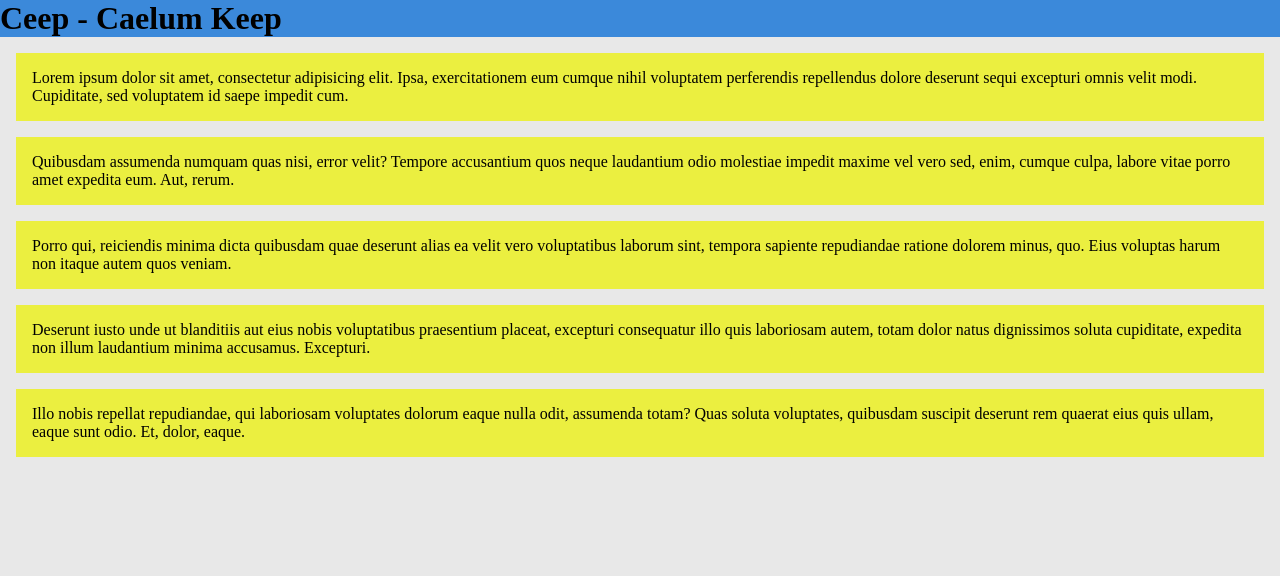
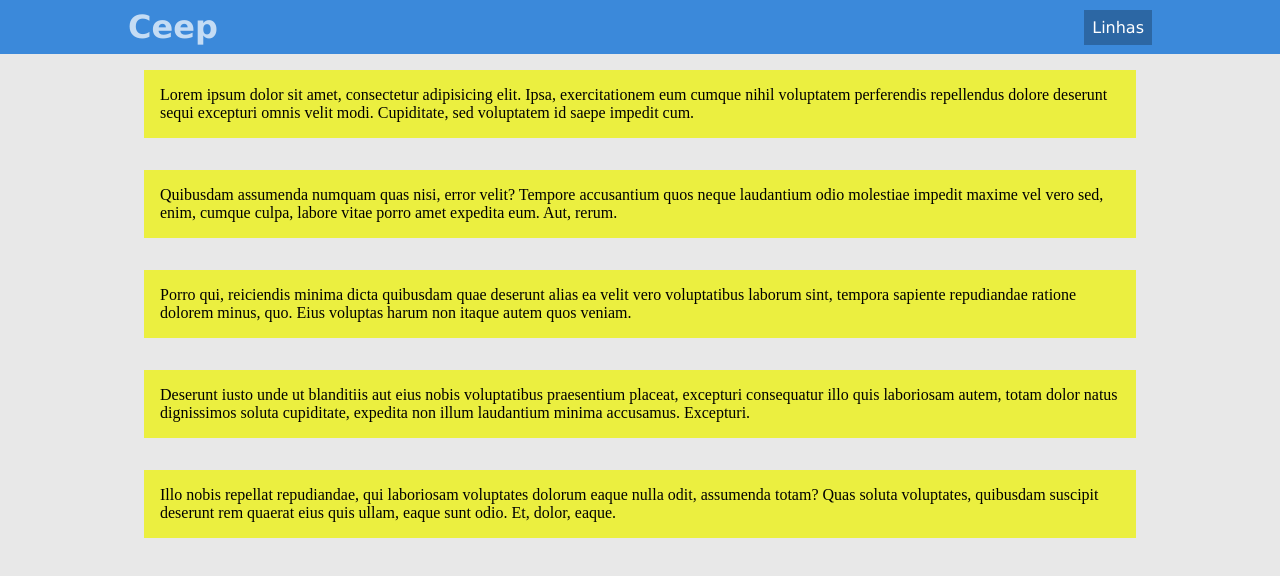
Before and after one commit to bombonato/wd47-jquery, a plain HTML site: page app/index.html in a window 1280 px wide. Drawn offline with Linux system fonts and the light colour scheme.

Commit message:
Aula1 - Design Responsive - Media Query - Intro JS QuerySelector - flexbox

```diff
--- /dev/null
+++ b/app/cabecalho.css
@@ -0,0 +1,22 @@
+.cabecalho {
+	font-size: 1rem;
+	padding-top: .5em;
+	padding-bottom: .5em;
+	text-align: center;
+	display: flex;
+	flex-wrap: wrap;
+	justify-content: space-between;
+	align-items: center;
+	align-content: center;
+}
+
+.cabecalho-logo {
+	font-size: 2em;
+	margin-bottom: .3em;
+	font-family: "Verdana", "Helvetica", sans-serif;
+	color: rgba(255,255,255,.7);
+	display: inline-block;
+	vertical-align: middle;
+	margin-right: 1em;
+	margin-bottom: 0;
+}
--- a/app/estilos.css
+++ b/app/estilos.css
@@ -1,17 +1,62 @@
 * {
-    margin:0; // margin entre a borda e os outros elementosda página
-    padding: 0; // margin interna entre borda e elemento
+/*    margin entre a borda e os outros elementosda página*/
+    margin: 0;
+/*    margin interna entre borda e elemento*/
+    padding: 0;
 }
 body {
      background: #e8e8e8;
 }
-h1 {
+
+.cabecalho {
     background: #3b89da;
-    padding: 16px // margin interna entre borda e elemento
+/*    /margin interna entre borda e elemento*/
+/*    padding: 16px;*/
 }
 
 .cartao {
     background: #ebef40;
     margin: 16px;
     padding: 16px;
+    display: block;
+
 }
+
+#mudaLayout {
+    display: none;
+}
+
+/*depois do tam definido, ele tratará diferentemente.*/
+@media (min-width: 560px) {
+    .cartao {
+        display: inline-block;
+        width: 190px;
+        box-sizing: border-box; /* para considerar todas as bordas no tamanho*/
+        text-align: left;
+        flex-grow: 1; /* permite que o cartão de uma esticada se não couber na mesma linha */
+    }
+    .mural {
+        text-align: center;
+        display: flex;
+        flex-wrap: wrap;
+    }
+
+    .mural--linhas {
+        flex-direction: column;
+    }
+    .mural--linhas .cartao {
+        width: auto;
+    }
+    #mudaLayout {
+        display: inline-block;
+    }
+}
+
+.container {
+/*    com 2 valores, 1o é top e bottom e 2o é left right*/
+    padding: 0 10%;
+}
+
+.mural {
+/*    diplay: flex;*/
+}
--- a/app/index.html
+++ b/app/index.html
@@ -2,12 +2,21 @@
 <html lang="en">
 <head>
     <meta charset="UTF-8">
+    <meta name="viewport" content="width=device-width">
     <title>Document</title>
     <link rel="stylesheet" href="estilos.css">
+    <link rel="stylesheet" href="cabecalho.css">
+    <link rel="stylesheet" href="opcoesDaPagina.css">
 </head>
 <body>
-    <h1>Ceep - Caelum Keep</h1>
+    <header class="container cabecalho">
+        <h1 class="cabecalho-logo">Ceep</h1>
+        <div class="opcoesDaPagina">
+            <button id="mudaLayout" class="opcoesDaPagina-botao opcoesDaPagina-opcao" onclick="mudaLayout()">Linhas</button>
+        </div>
+    </header>
 
+<section class="container mural mural--linhas">
         <div class="cartao" id="cartao1">
             <p class="cartao-conteudo">Lorem ipsum dolor sit amet, consectetur adipisicing elit. Ipsa, exercitationem eum cumque nihil voluptatem perferendis repellendus dolore deserunt sequi excepturi omnis velit modi. Cupiditate, sed voluptatem id saepe impedit cum.</p>
         </div>
@@ -23,5 +32,8 @@
         <div class="cartao" id="cartao5">
             <p class="cartao-conteudo">Illo nobis repellat repudiandae, qui laboriosam voluptates dolorum eaque nulla odit, assumenda totam? Quas soluta voluptates, quibusdam suscipit deserunt rem quaerat eius quis ullam, eaque sunt odio. Et, dolor, eaque.</p>
         </div>
+</section>
+
+<script src="principal.js"></script>
 </body>
 </html>
--- /dev/null
+++ b/app/opcoesDaPagina.css
@@ -0,0 +1,29 @@
+.opcoesDaPagina {
+	display: inline-block;
+	vertical-align: middle;
+
+	font-size: 1rem;
+}
+
+.opcoesDaPagina-opcao {
+	font-size: 1em;
+	vertical-align: middle;
+	font-family: "Lucida Grande", "Helvetica", "Arial", sans-serif;
+}
+
+.opcoesDaPagina-opcao + .opcoesDaPagina-opcao {
+	margin-left: 1em;
+}
+
+.opcoesDaPagina-botao {
+	padding: .5em;
+	max-width: 4.5em;
+	border: none;
+	background: rgba(0,0,0,.25);
+	color: white;
+}
+
+.opcoesDaPagina-opcao#busca {
+	border: none;
+	padding: .2em;
+}
--- /dev/null
+++ b/app/principal.js
@@ -0,0 +1,3 @@
+function mudaLayout() {
+    document.querySelector(".mural").classList.toggle("mural--linhas");
+}
```
Lines whose indentation alone changed are shown as unchanged.
